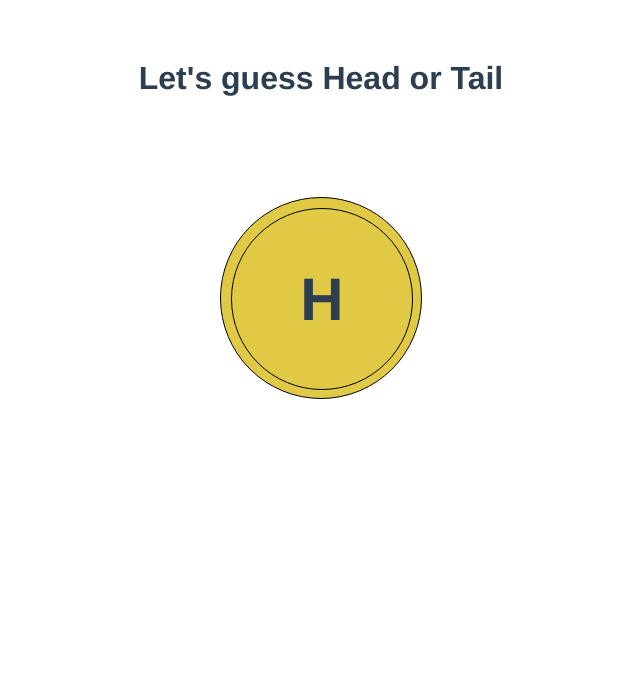
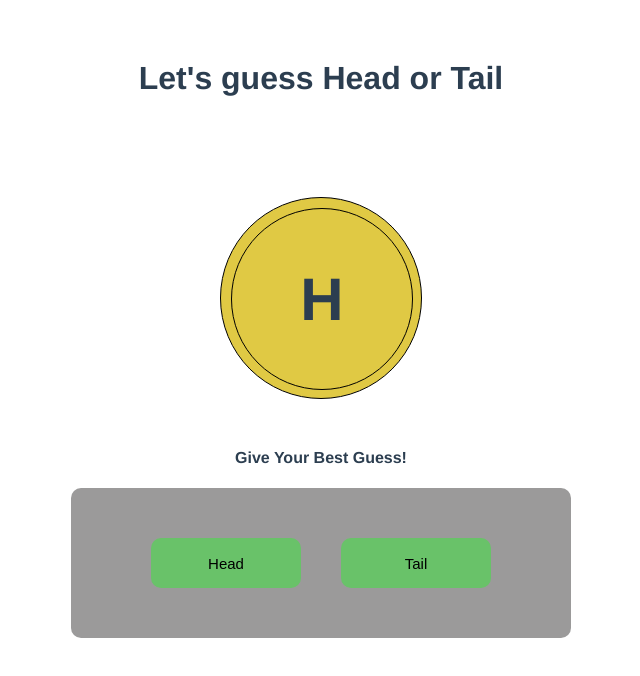
Before and after one commit to LinnKhantNyiNyi/flip-coin-game-Vuejs, a Vue app: page / in a window 1280 px wide. Both pictures are taken after a click on the button "Play". Shown: the top 676 px of the page, without its empty margins (319-959 px from the left). Built offline with nearby package versions, Linux system fonts and the light colour scheme.

Commit message:
Add guess section

```diff
--- a/src/App.vue
+++ b/src/App.vue
@@ -1,23 +1,27 @@
 <template>
   <h1>Let's guess Head or Tail</h1>
-  <Coin :isPlaying="isPlaying" />
+  <Coin :isPlaying="isPlaying" :result="result" />
   <button class="play-btn" @click="startGame" v-if="isPlaying === false">
     Play
   </button>
+  <Guess v-if="isPlaying" />
 </template>
 
 <script>
 import Coin from "./components/coin.vue";
+import Guess from "./components/guess.vue";
 export default {
   name: "App",
 
   components: {
     Coin,
+    Guess,
   },
 
   data() {
     return {
       isPlaying: false,
+      result: "",
     };
   },
 
--- a/src/components/coin.vue
+++ b/src/components/coin.vue
@@ -1,25 +1,18 @@
 <template>
   <div class="coin" :class="{ coinanimation: isPlaying }">
     <div class="head" :class="{ headanimation: isPlaying }">
-      <h1 v-if="isPlaying">{{ head }}</h1>
+      <h1 v-if="isPlaying">H</h1>
       <h1 v-if="result">{{ result }}</h1>
     </div>
     <div v-if="isPlaying" :class="{ tailanimation: isPlaying }" class="tail">
-      <h1>{{ tail }}</h1>
+      <h1>T</h1>
     </div>
   </div>
 </template>
 
 <script>
 export default {
-  props: ["isPlaying"],
-  data() {
-    return {
-      head: "H",
-      tail: "T",
-      result: "",
-    };
-  },
+  props: ["isPlaying", "result"],
 };
 </script>
 
@@ -32,6 +25,7 @@ export default {
   border: 1px solid black;
   border-radius: 50%;
   margin: 100px auto;
+  margin-bottom: 50px;
   position: relative;
   /* animation: flip 0.7s infinite; */
   perspective: 1000px;
--- /dev/null
+++ b/src/components/guess.vue
@@ -0,0 +1,31 @@
+<template>
+  <h4>Give Your Best Guess!</h4>
+  <div class="guess-container">
+    <button class="guess-btn">Head</button>
+    <button class="guess-btn">Tail</button>
+  </div>
+</template>
+
+<script>
+export default {};
+</script>
+
+<style>
+.guess-container {
+  width: 500px;
+  padding: 50px 0;
+  margin: 0 auto;
+  background-color: rgb(155, 154, 154);
+  border-radius: 10px;
+}
+.guess-btn {
+  width: 30%;
+  height: 50px;
+  margin: 0 20px;
+  border-radius: 10px;
+  border: 0;
+  cursor: pointer;
+  background-color: rgb(105, 194, 105);
+  font-size: 15px;
+}
+</style>
```
